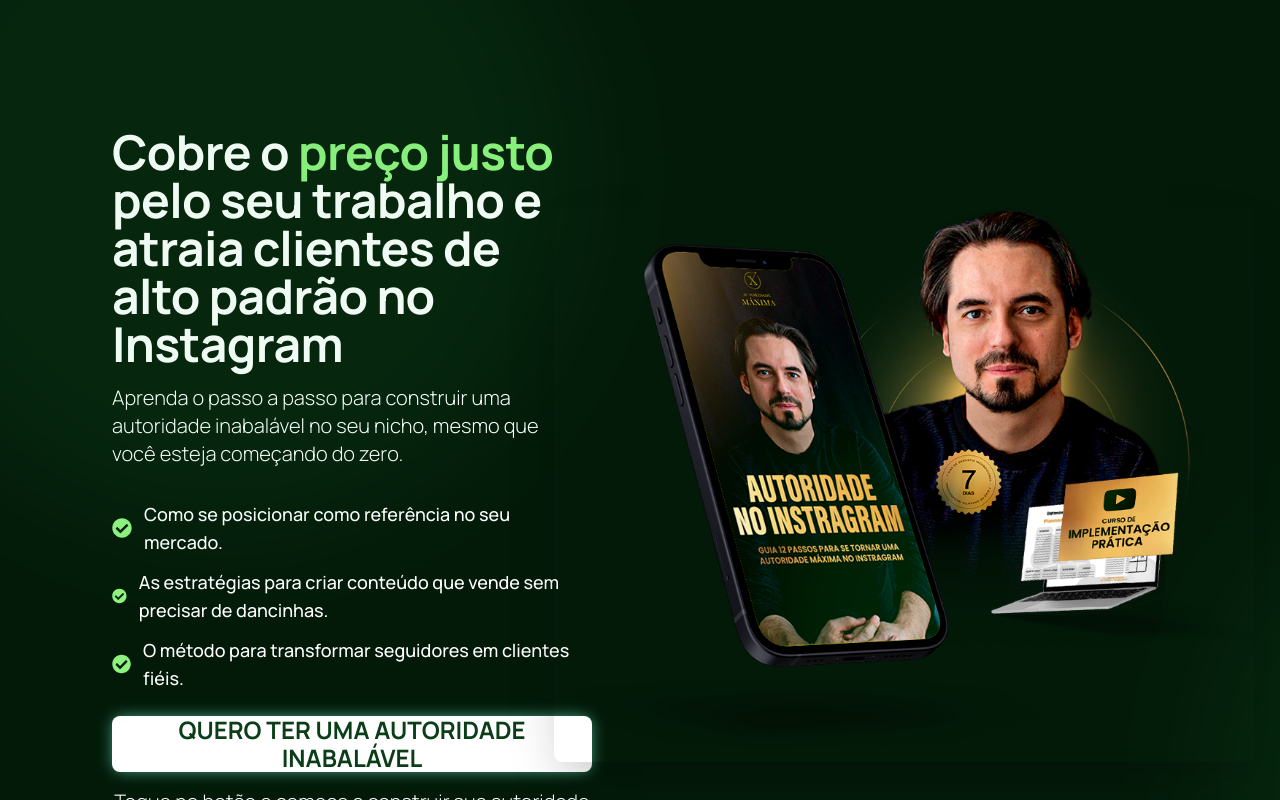
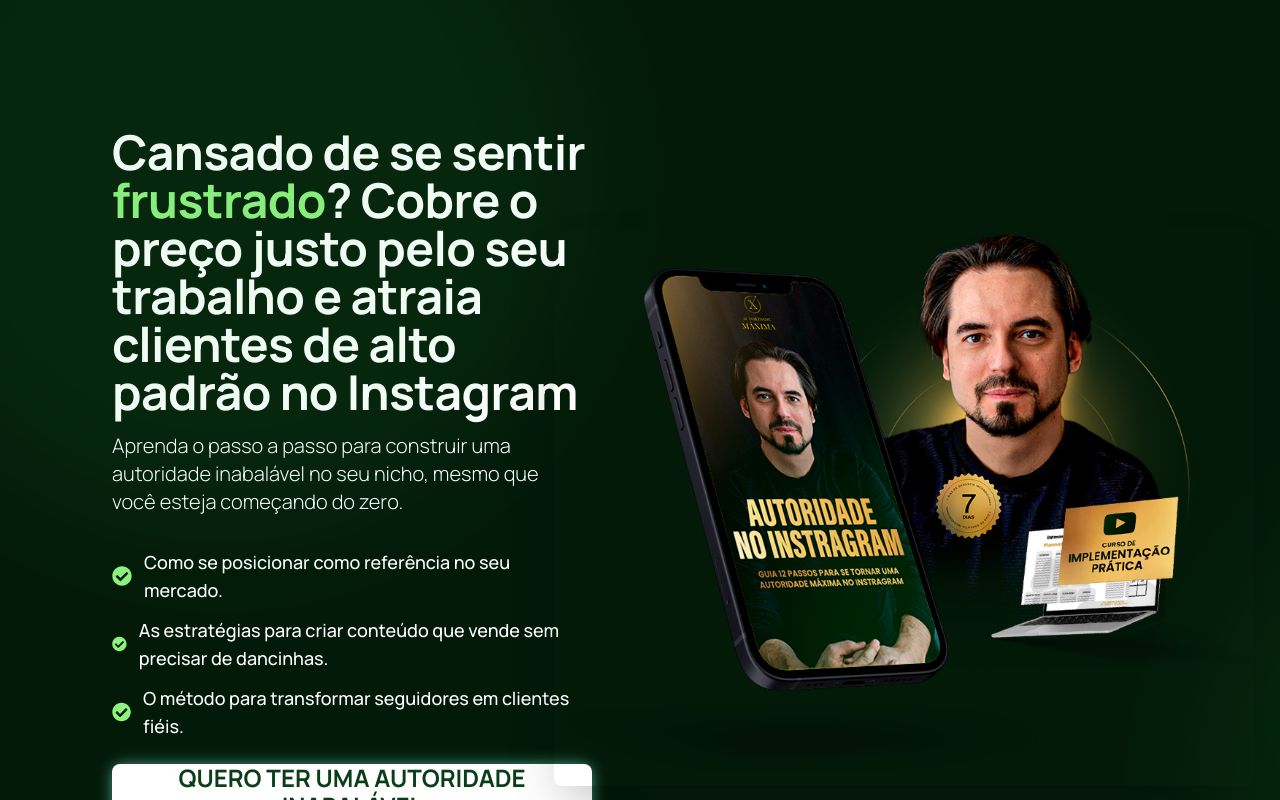
Before and after one commit to JuhDomingues/Paulo-LP-2, a Next.js app: page / in a window 1280 px wide. Shown: the top 800 px of the page. Built offline with nearby package versions, Linux system fonts and the light colour scheme.

Commit message:
feat: update MainSection headline with 'frustrado'

```diff
--- a/src/app/components/MainSection.tsx
+++ b/src/app/components/MainSection.tsx
@@ -14,7 +14,7 @@ export default function MainSection() {
         <div className="flex flex-col-reverse lg:flex-row justify-center items-center lg:mt-[8vh] mt-[5vh] px-4 sm:px-8 lg:px-12 max-w-6xl mx-auto gap-6 lg:gap-12">
             <div className="lg:mt-[8vh] w-full lg:max-w-[50%] text-center lg:text-left">
                 <h1 className="text-white text-2xl sm:text-3xl md:text-4xl lg:text-5xl font-bold leading-tight tracking-[-0.05vw]">
-                    Cobre o <strong className="text-[#8EF27E]">preço justo</strong> pelo seu trabalho e atraia clientes de alto padrão no Instagram
+                    Cansado de se sentir <strong className="text-[#8EF27E]">frustrado</strong>? Cobre o preço justo pelo seu trabalho e atraia clientes de alto padrão no Instagram
                 </h1>
                 <p className="text-white text-base sm:text-lg md:text-xl font-light leading-7 mt-4 lg:w-[90%]">
                     Aprenda o passo a passo para construir uma autoridade inabalável no seu nicho, mesmo que você esteja começando do zero.
```
